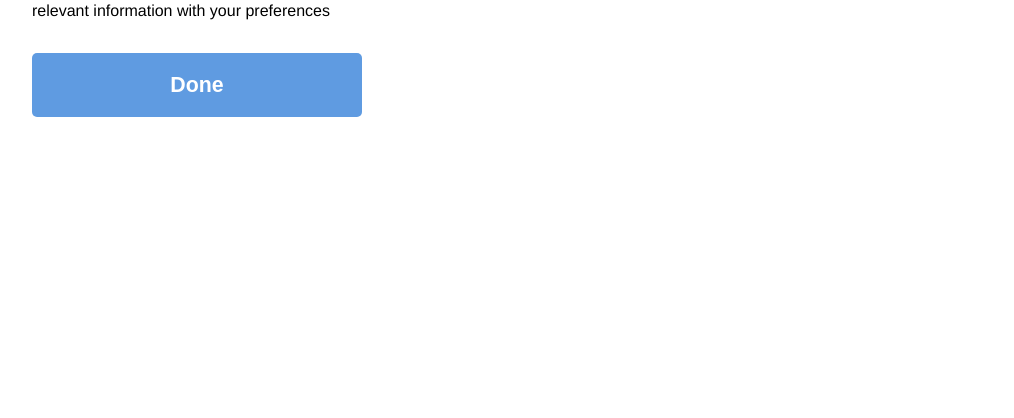
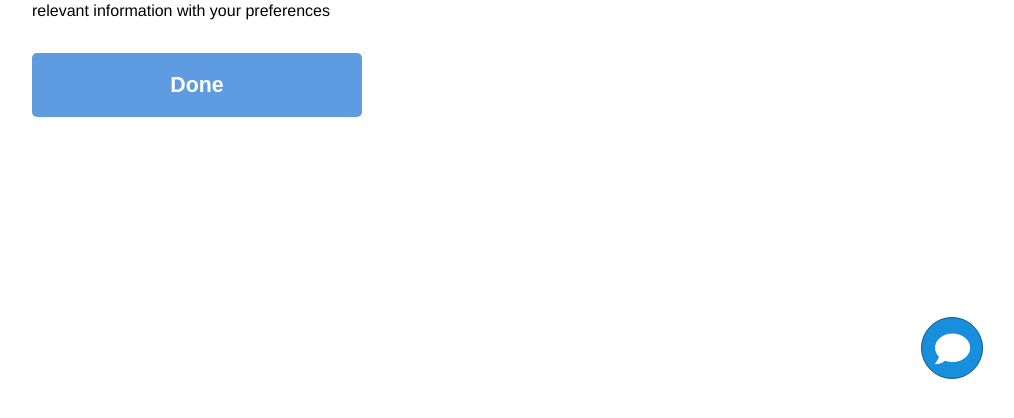
Before and after one commit to alrafi/schoters, a PHP site: page / in a window 1280 px wide. Shown: the part 241-659 px from the top of the page, without its empty margins (232-1246 px from the left). Run offline with PHP 8.4, Linux system fonts and the light colour scheme.

Commit message:
add floating icon

```diff
--- a/css/style.css
+++ b/css/style.css
@@ -221,3 +221,25 @@ section#main .list-category ul {
     padding-top: 10px;
     padding-left: 20px;
 }
+
+section#main .chat {
+    /* top: 800px; */
+    /* float: right; */
+    /* position: fixed; */
+    width: 60px;
+    height: 60px;
+    background: #178fdd;
+    border: solid 1px #0b5789;
+    float: right;
+    margin-top: 200px;
+    margin-right: 65px;
+    margin-bottom: 40px;
+    border-radius: 50%;
+}
+
+section#main .fa-comment {
+    color: #fff;
+    padding-left: 13px;
+    padding-top: 13px;
+    font-size: 35px;
+}
--- a/index.php
+++ b/index.php
@@ -54,6 +54,9 @@
                 <input type="submit" class="button" value="Done">
             </form>
         </div>
+        <div class="chat">
+            <a href="#"><i class="fas fa-comment"></i></a>
+        </div>
     </section>
 
     <script src="js/main.js" type="text/javascript"></script>
```
